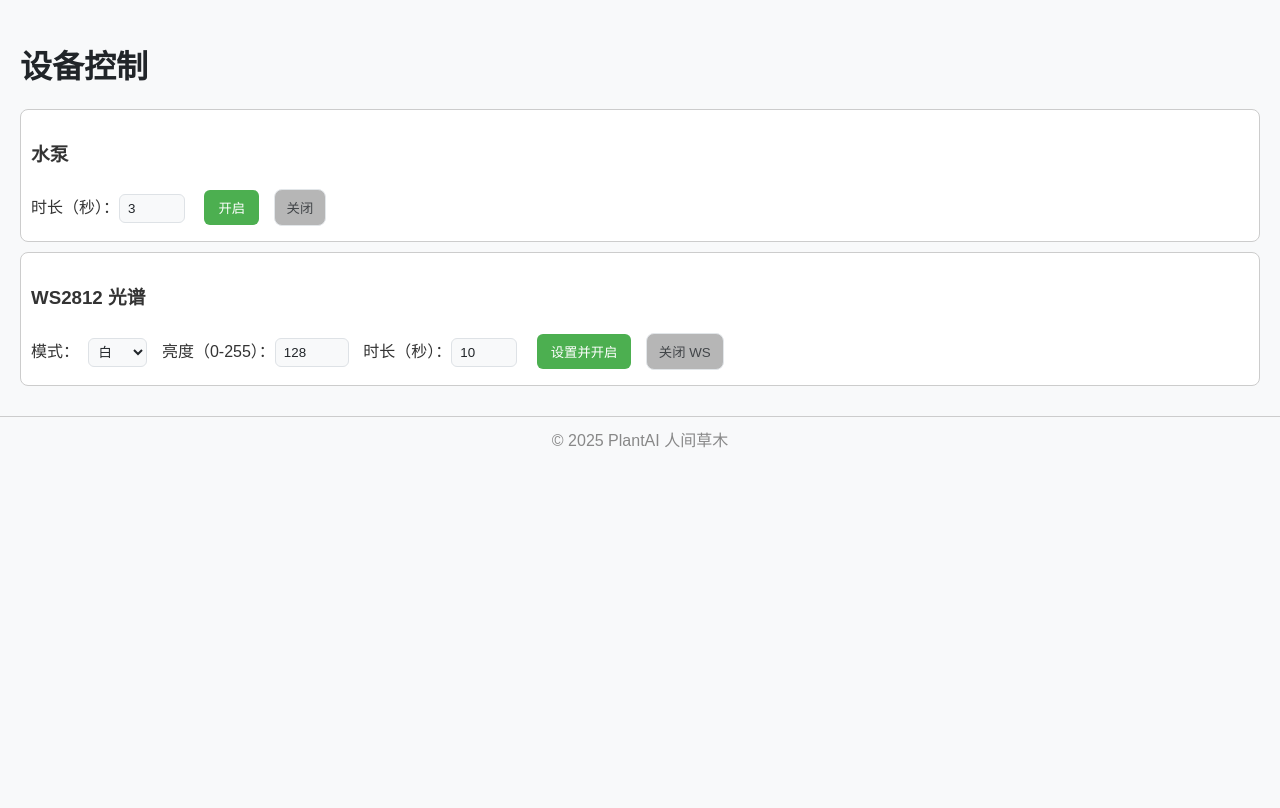
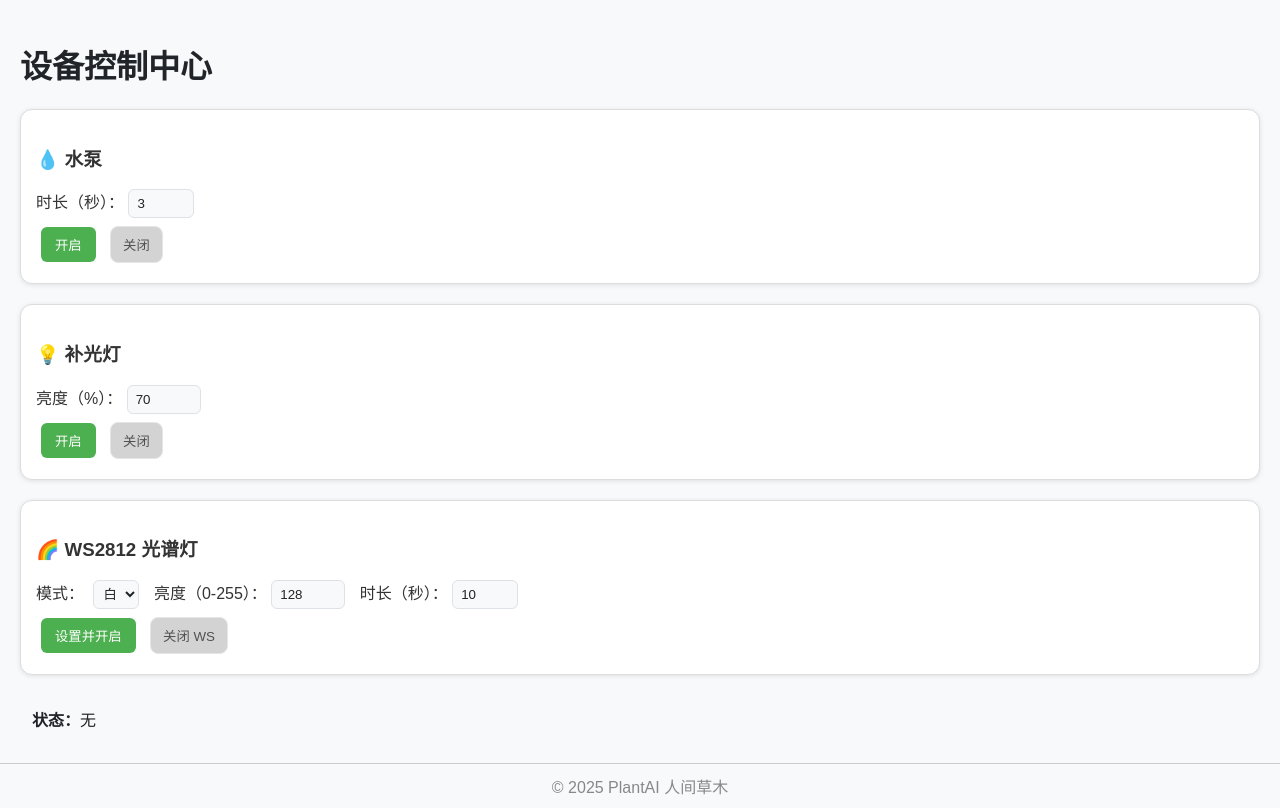
Before and after one commit to qiuuuuu0129-ctrl/plantai-web, a Flask app: page /control in a window 1280 px wide. Shown: the part 49-857 px from the top of the page. Before the commit the page ends 497 px from the top, so only its background shows below. Run offline with Flask 3, Linux system fonts and the light colour scheme; a user stored in the database is signed in; parts of the project's set-up code (start-up, migrations or seed data) failed here and were passed over.

Commit message:
update01

```diff
--- a/app.py
+++ b/app.py
@@ -342,36 +342,42 @@ def api_settings():
 @app.route("/api/control", methods=["POST"])
 @login_required
 def api_control():
-    p = request.get_json(force=True, silent=True) or {}
-    # TODO: 对接你的真实控制器（pump / light / ws）
-    # 安全限制
-    if "pump_duration" in p:
-        p["pump_duration"] = max(1, min(30, int(p["pump_duration"])))
-    if "brightness" in p:
-        p["brightness"] = max(0, min(100, int(p["brightness"])))
-    if "ws_brightness" in p:
-        p["ws_brightness"] = max(0, min(255, int(p["ws_brightness"])))
-    if "ws_duration" in p:
-        p["ws_duration"] = max(1, min(60, int(p["ws_duration"])))
+    """前端发送控制请求 -> 控制硬件"""
+    data = request.get_json(force=True, silent=True) or {}
+    result = {"pump": None, "light": None, "ws": None}
 
-    # 模拟执行 + 写动作日志（实际可替换为硬件调用）
-    detail = []
-    if p.get("pump") is not None:
-        state = "on" if p["pump"] else "off"
-        sec = p.get("pump_duration", 0)
-        detail.append(f"pump:{state}({sec}s)")
-    if p.get("light") is not None:
-        state = "on" if p["light"] else "off"
-        bri = p.get("brightness", "")
-        detail.append(f"light:{state}({bri}%)")
-    if p.get("ws_enable") is not None:
-        state = "on" if p["ws_enable"] else "off"
-        detail.append(f"ws:{state}({p.get('ws_mode','white')},{p.get('ws_brightness',128)},{p.get('ws_duration',10)}s)")
+    try:
+        # 水泵控制
+        if "pump" in data:
+            if data["pump"]:
+                dur = max(1, min(30, int(data.get("pump_duration", 3))))
+                _actuate_pump(dur)
+                result["pump"] = f"ON {dur}s"
+            else:
+                pump.off()
 
-    append_csv("data/actions.csv", ["time","action","detail"], [
-        time.strftime("%Y-%m-%d %H:%M:%S"), "manual", ";".join(detail)
-    ])
-    return jsonify({"ok": True, "echo": p})
+        # WS2812 控制
+        if "ws_enable" in data:
+            if data["ws_enable"]:
+                mode = data.get("ws_mode", "white")
+                bri = max(0, min(255, int(data.get("ws_brightness", 128))))
+                dur = max(1, min(60, int(data.get("ws_duration", 10))))
+                _actuate_ws(mode, bri, dur)
+                result["ws"] = f"ON {mode},{bri},{dur}s"
+            else:
+                ws.off()
+                result["ws"] = "OFF"
+
+        # 记录日志
+        append_csv("data/actions.csv", ["time", "action", "detail"], [
+            time.strftime("%Y-%m-%d %H:%M:%S"), "manual", str(result)
+        ])
+
+        return jsonify({"ok": True, "status": result})
+
+    except Exception as e:
+        print("[控制错误]", e)
+        return jsonify({"ok": False, "error": str(e)})
 
 # 摄像头
 @app.route("/camera/start")
--- a/templates/control.html
+++ b/templates/control.html
@@ -1,31 +1,106 @@
 {% extends "base.html" %}
 {% block content %}
-<h1>设备控制</h1>
+<h1>设备控制中心</h1>
+
+<style>
+  section.card {
+    border: 1px solid #ddd;
+    border-radius: 12px;
+    padding: 15px;
+    margin-bottom: 20px;
+    box-shadow: 0 1px 5px rgba(0,0,0,0.1);
+  }
+  button {
+    margin-top: 8px;
+    margin-right: 5px;
+    padding: 8px 14px;
+    border-radius: 6px;
+  }
+  button.secondary {
+    background: #ccc;
+    color: #333;
+  }
+  #ctrlResult {
+    background: #f8f9fa;
+    padding: 12px;
+    border-radius: 10px;
+    margin-top: 15px;
+  }
+</style>
 
 <section class="card">
-  <h3>水泵</h3>
-  <label>时长（秒）：<input type="number" id="pumpDur" value="3" min="1" max="30"></label>
-  <button onclick="sendControl({pump:true, pump_duration:Number($('#pumpDur').value)})">开启</button>
-  <button class="secondary" onclick="sendControl({pump:false})">关闭</button>
+  <h3>💧 水泵</h3>
+  <label>时长（秒）：
+    <input type="number" id="pumpDur" value="3" min="1" max="30">
+  </label>
+  <div>
+    <button onclick="sendControl({pump:true, pump_duration:Number($('#pumpDur').value)})">开启</button>
+    <button class="secondary" onclick="sendControl({pump:false})">关闭</button>
+  </div>
 </section>
 
 <section class="card">
-  <h3>WS2812 光谱</h3>
+  <h3>💡 补光灯</h3>
+  <label>亮度（%）：
+    <input type="number" id="lightBri" value="70" min="0" max="100">
+  </label>
+  <div>
+    <button onclick="sendControl({light:true, brightness:Number($('#lightBri').value)})">开启</button>
+    <button class="secondary" onclick="sendControl({light:false})">关闭</button>
+  </div>
+</section>
+
+<section class="card">
+  <h3>🌈 WS2812 光谱灯</h3>
   <label>模式：
     <select id="wsMode">
-      <option value="white">白</option><option value="red">红</option>
-      <option value="blue">蓝</option><option value="purple">紫</option>
-      <option value="warm">暖白</option><option value="cool">冷白</option>
-      <option value="sunlight">日光</option>
+      <option value="white">白</option>
+      <option value="red">红</option>
+      <option value="green">绿</option>
+      <option value="blue">蓝</option>
+      <option value="yellow">黄</option>
+      <option value="purple">紫</option>
     </select>
   </label>
-  <label>亮度（0-255）：<input type="number" id="wsBri" value="128" min="0" max="255"></label>
-  <label>时长（秒）：<input type="number" id="wsDur" value="10" min="1" max="60"></label>
-  <button onclick="sendControl({ws_enable:true, ws_mode:$('#wsMode').value, ws_brightness:Number($('#wsBri').value), ws_duration:Number($('#wsDur').value)})">
-    设置并开启
-  </button>
-  <button class="secondary" onclick="sendControl({ws_enable:false})">关闭 WS</button>
+  <label>亮度（0-255）：
+    <input type="number" id="wsBri" value="128" min="0" max="255">
+  </label>
+  <label>时长（秒）：
+    <input type="number" id="wsDur" value="10" min="1" max="60">
+  </label>
+  <div>
+    <button onclick="sendControl({
+      ws_enable:true,
+      ws_mode:$('#wsMode').value,
+      ws_brightness:Number($('#wsBri').value),
+      ws_duration:Number($('#wsDur').value)
+    })">设置并开启</button>
+    <button class="secondary" onclick="sendControl({ws_enable:false})">关闭 WS</button>
+  </div>
 </section>
 
-<section id="ctrlResult"></section>
+<section id="ctrlResult"><b>状态：</b>无</section>
+
+<script>
+function $(id){return document.querySelector(id);}
+async function sendControl(payload){
+  $('#ctrlResult').innerHTML = "⏳ 执行中...";
+  try{
+    const res = await fetch("/api/control", {
+      method: "POST",
+      headers: {"Content-Type":"application/json"},
+      body: JSON.stringify(payload)
+    });
+    const data = await res.json();
+    if(data.ok){
+      $('#ctrlResult').innerHTML = "<b>✅ 成功：</b>" + JSON.stringify(data.status);
+    }else{
+      $('#ctrlResult').innerHTML = "<b>❌ 失败：</b>" + data.error;
+    }
+  }catch(e){
+    $('#ctrlResult').innerHTML = "<b>⚠️ 网络错误：</b>" + e;
+  }
+}
+</script>
+
 {% endblock %}
```
